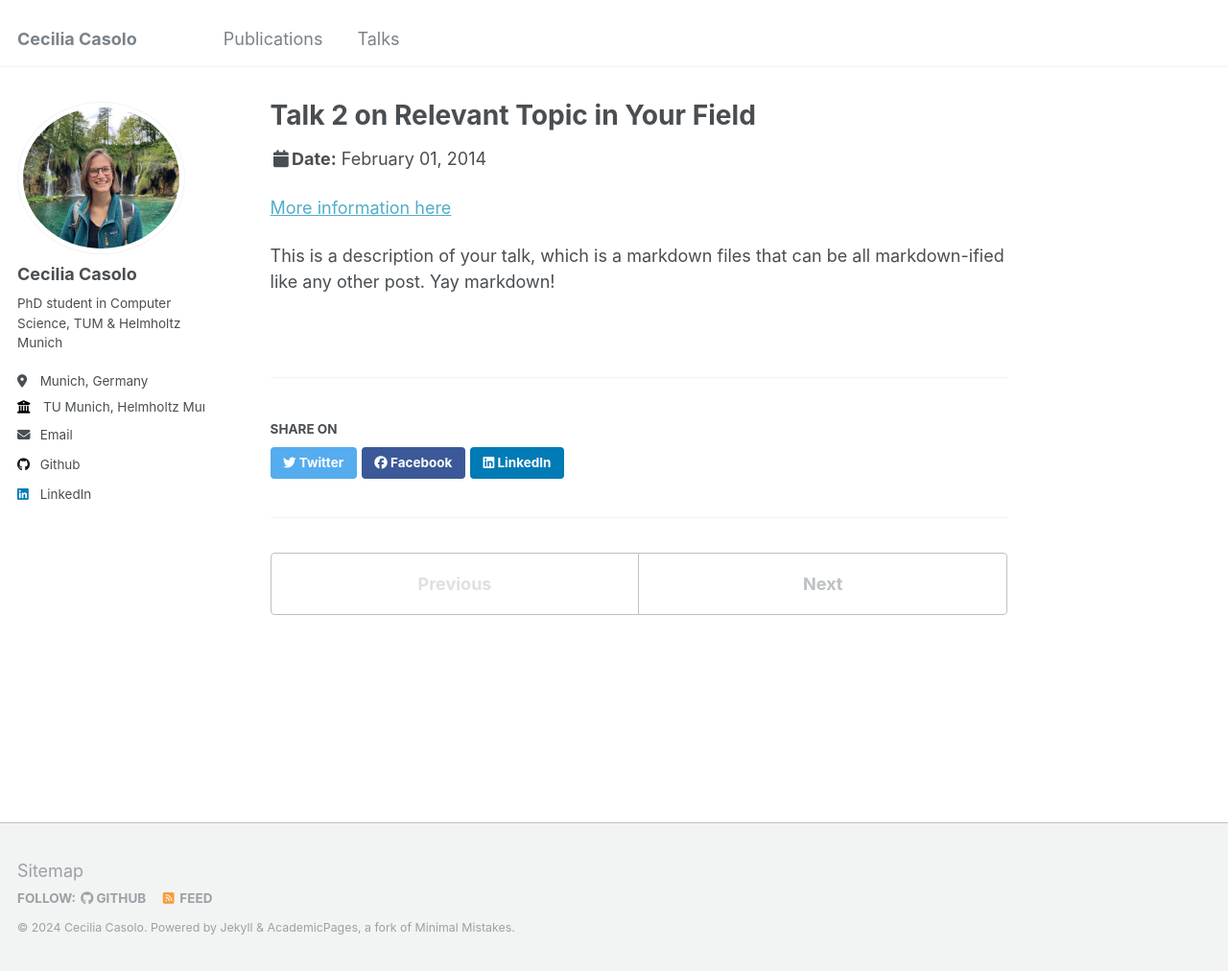
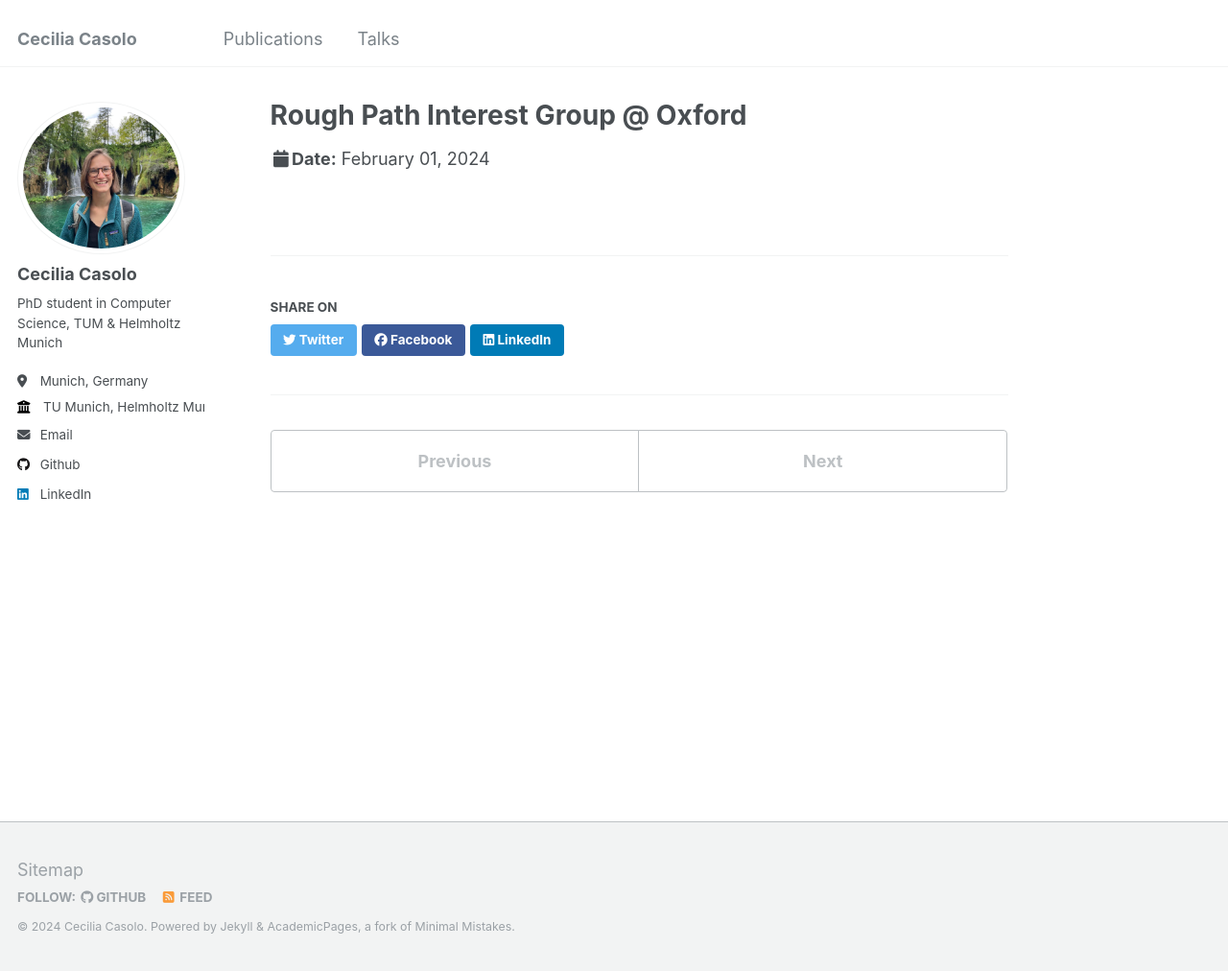
Before and after one commit to ceciliacasolo/ceciliacasolo.github.io, a Jekyll site: the page built from _talks/2014-02-01-talk-2.md, in a window 1280 px wide and 1012 px high. Shown: the whole window at 96% size. Built offline with Jekyll 4.4.1, drawn with Linux system fonts in a browser that asks for light colours.

Commit message:
Update 2014-02-01-talk-2.md

```diff
--- a/_talks/2014-02-01-talk-2.md
+++ b/_talks/2014-02-01-talk-2.md
@@ -1,13 +1,8 @@
 ---
-title: "Talk 2 on Relevant Topic in Your Field"
+title: "Rough Path Interest Group  @ Oxford"
 collection: talks
 type: "Talk"
-permalink: /talks/2014-02-01-talk-2
-venue: "London School of Testing"
-date: 2014-02-01
-location: "London, UK"
+venue: "RPIG"
+date: 2024-02-01
+location: "Oxford, UK"
 ---
-
-[More information here](http://example2.com)
-
-This is a description of your talk, which is a markdown files that can be all markdown-ified like any other post. Yay markdown!
```
